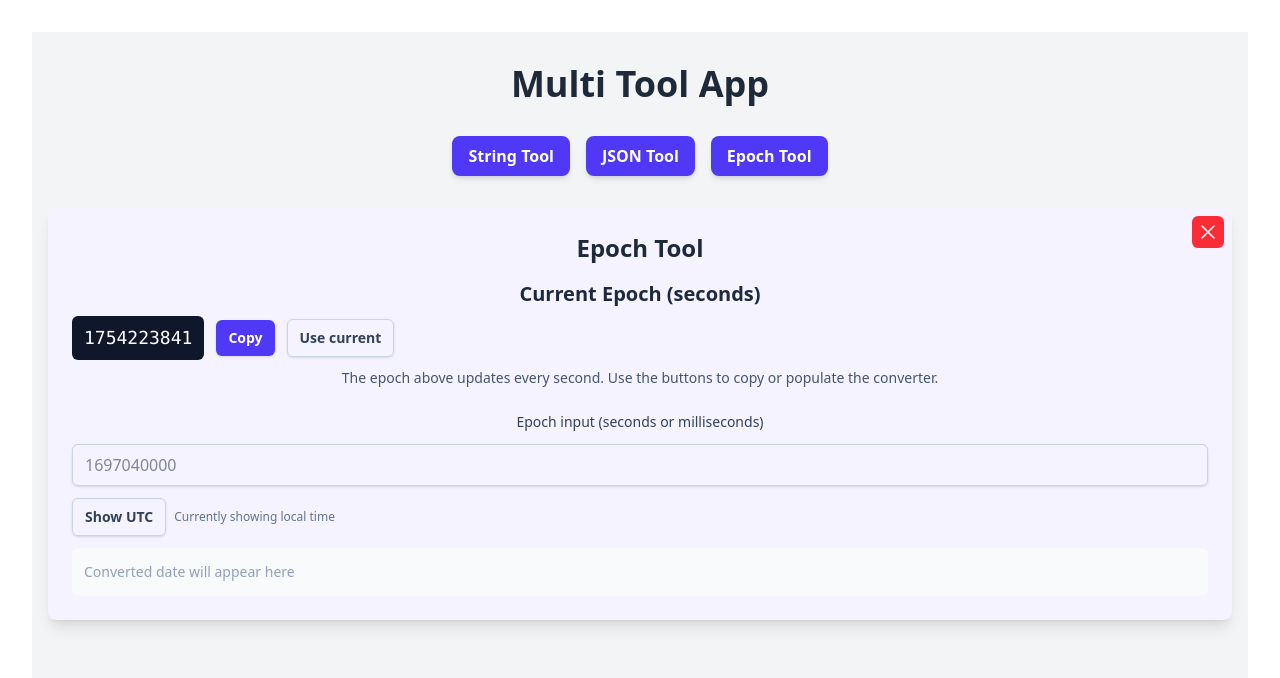
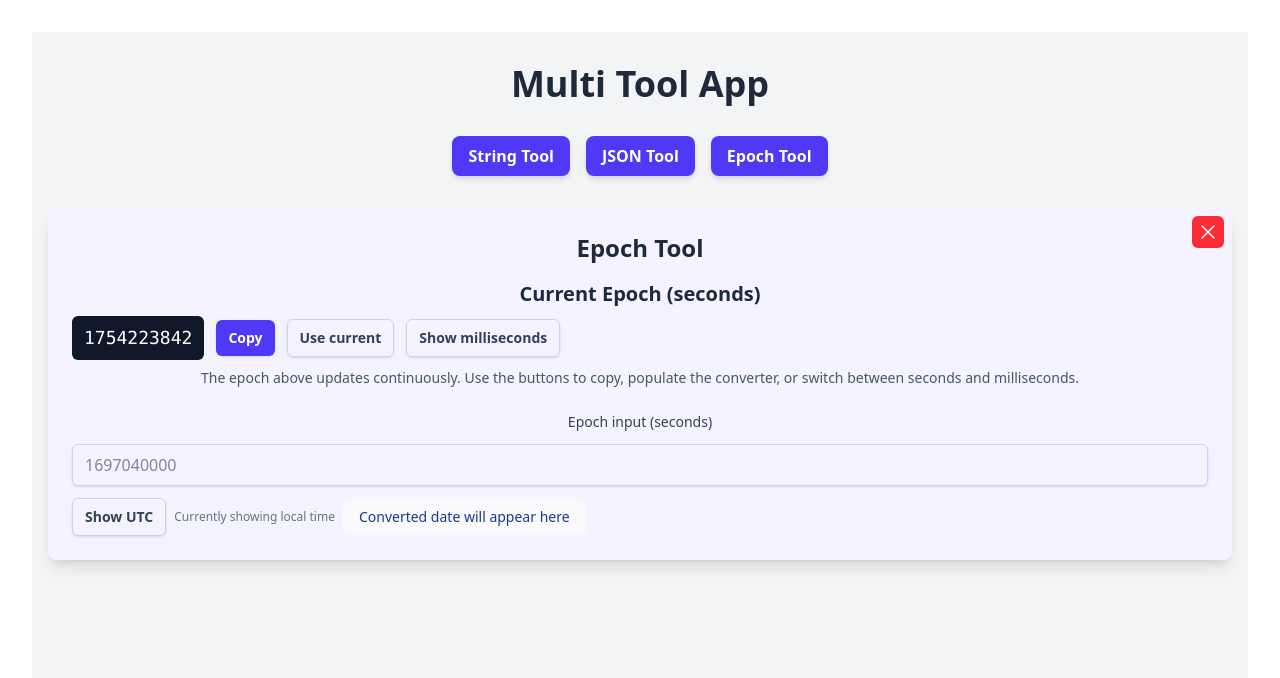
Before and after one commit to daqdev/react-ts-tailw4, a React (Vite) app: page / in a window 1280 px wide. Both pictures are taken after a click on the button "Epoch Tool". Shown: the top 678 px of the page. Built offline with nearby package versions, Linux system fonts and the light colour scheme.

Commit message:
revisar linea 159 donde se muestra el date

```diff
--- a/src/components/EpochTool.tsx
+++ b/src/components/EpochTool.tsx
@@ -4,13 +4,14 @@ export default function EpochTool() {
     const [epochInput, setEpochInput] = useState("");
     const [convertedDate, setConvertedDate] = useState("");
     const [copyLabel, setCopyLabel] = useState("Copy");
-    const [currentEpoch, setCurrentEpoch] = useState(() => Math.floor(Date.now() / 1000));
+    const [currentTimestamp, setCurrentTimestamp] = useState(() => Date.now());
     const [useUtc, setUseUtc] = useState(false);
+    const [useMilliseconds, setUseMilliseconds] = useState(false);
 
     useEffect(() => {
         const interval = window.setInterval(() => {
-            setCurrentEpoch(Math.floor(Date.now() / 1000));
-        }, 1000);
+            setCurrentTimestamp(Date.now());
+        }, 250);
 
         return () => window.clearInterval(interval);
     }, []);
@@ -29,7 +30,7 @@ export default function EpochTool() {
             return;
         }
 
-        const epochMs = trimmed.length > 10 ? numericValue : numericValue * 1000;
+        const epochMs = useMilliseconds ? numericValue : numericValue * 1000;
         const parsedDate = new Date(epochMs);
 
         if (Number.isNaN(parsedDate.getTime())) {
@@ -54,11 +55,39 @@ export default function EpochTool() {
         const formatted = parsedDate.toLocaleString(undefined, options);
 
         setConvertedDate(formatted);
-    }, [epochInput, useUtc]);
+    }, [epochInput, useUtc, useMilliseconds]);
+
+    const displayedEpoch = useMilliseconds
+        ? Math.floor(currentTimestamp).toString()
+        : Math.floor(currentTimestamp / 1000).toString();
+    const inputPlaceholder = useMilliseconds ? "1697040000000" : "1697040000";
+
+    const togglePrecision = () => {
+        setUseMilliseconds((prev) => {
+            setEpochInput((currentValue) => {
+                if (!currentValue.trim()) {
+                    return currentValue;
+                }
+
+                const numericValue = Number(currentValue);
+                if (Number.isNaN(numericValue)) {
+                    return currentValue;
+                }
+
+                if (prev) {
+                    return Math.floor(numericValue / 1000).toString();
+                }
+
+                return Math.floor(numericValue * 1000).toString();
+            });
+
+            return !prev;
+        });
+    };
 
     const handleCopy = async () => {
         try {
-            await navigator.clipboard.writeText(currentEpoch.toString());
+            await navigator.clipboard.writeText(displayedEpoch);
             setCopyLabel("Copied!");
             window.setTimeout(() => setCopyLabel("Copy"), 1500);
         } catch (error) {
@@ -71,43 +100,53 @@ export default function EpochTool() {
         <div className="flex flex-col gap-6">
             <div className="flex flex-col gap-2">
                 <h3 className="text-xl font-semibold text-slate-800">
-                    Current Epoch (seconds)
+                    Current Epoch ({useMilliseconds ? "milliseconds" : "seconds"})
                 </h3>
                 <div className="flex items-center gap-3">
                     <code className="rounded-md bg-slate-900 px-3 py-2 text-lg font-mono text-white">
-                        {currentEpoch}
+                        {displayedEpoch}
                     </code>
                     <button
+                        type="button"
                         onClick={handleCopy}
                         className="rounded-md bg-indigo-600 px-3 py-2 text-sm font-semibold text-white shadow hover:bg-indigo-700 focus:outline-none focus:ring-2 focus:ring-indigo-400"
                     >
                         {copyLabel}
                     </button>
                     <button
-                        onClick={() => setEpochInput(currentEpoch.toString())}
+                        type="button"
+                        onClick={() => setEpochInput(displayedEpoch)}
                         className="rounded-md border border-slate-300 px-3 py-2 text-sm font-semibold text-slate-700 shadow-sm hover:bg-slate-100 focus:outline-none focus:ring-2 focus:ring-slate-300"
                     >
                         Use current
                     </button>
+                    <button
+                        type="button"
+                        onClick={togglePrecision}
+                        className="rounded-md border border-slate-300 px-3 py-2 text-sm font-semibold text-slate-700 shadow-sm hover:bg-slate-100 focus:outline-none focus:ring-2 focus:ring-slate-300"
+                    >
+                        {useMilliseconds ? "Show seconds" : "Show milliseconds"}
+                    </button>
                 </div>
                 <p className="text-sm text-slate-600">
-                    The epoch above updates every second. Use the buttons to copy or populate the converter.
+                    The epoch above updates continuously. Use the buttons to copy, populate the converter, or switch between seconds and milliseconds.
                 </p>
             </div>
 
             <div className="flex flex-col gap-3">
                 <label className="text-sm font-medium text-slate-700" htmlFor="epoch-input">
-                    Epoch input (seconds or milliseconds)
+                    Epoch input ({useMilliseconds ? "milliseconds" : "seconds"})
                 </label>
                 <input
                     id="epoch-input"
                     value={epochInput}
                     onChange={(event) => setEpochInput(event.target.value)}
-                    placeholder="1697040000"
+                    placeholder={inputPlaceholder}
                     className="w-full rounded-md border border-slate-300 px-3 py-2 text-slate-900 shadow-sm focus:border-indigo-500 focus:outline-none focus:ring-2 focus:ring-indigo-400"
                 />
                 <div className="flex items-center gap-2">
                     <button
+                        type="button"
                         onClick={() => setUseUtc((prev) => !prev)}
                         className="rounded-md border border-slate-300 px-3 py-2 text-sm font-semibold text-slate-700 shadow-sm hover:bg-slate-100 focus:outline-none focus:ring-2 focus:ring-slate-300"
                     >
@@ -116,14 +155,15 @@ export default function EpochTool() {
                     <span className="text-xs text-slate-500">
                         Currently showing {useUtc ? "UTC" : "local"} time
                     </span>
-                </div>
-                <p className="rounded-md bg-slate-50 px-3 py-2 text-sm text-slate-700 min-h-[3rem] flex items-center">
+                <div
+                className="rounded-md bg-slate-50 px-4 py-2 text-sm min-h-[1rem] flex items-right">
                     {convertedDate || (
-                        <span className="text-slate-400">
+                        <span className="text-blue-900">
                             Converted date will appear here
                         </span>
                     )}
-                </p>
+                </div>
+                    </div>
             </div>
         </div>
     );
```
